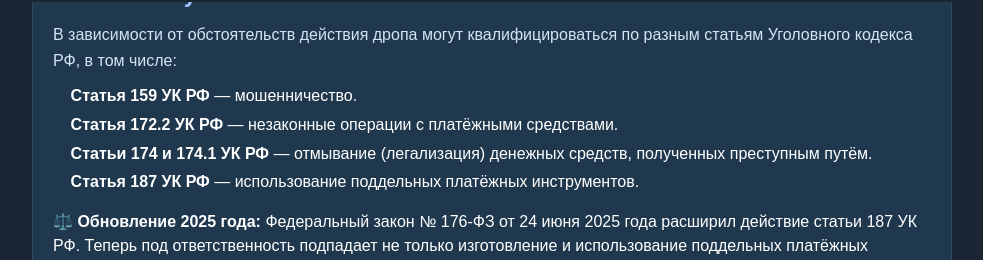
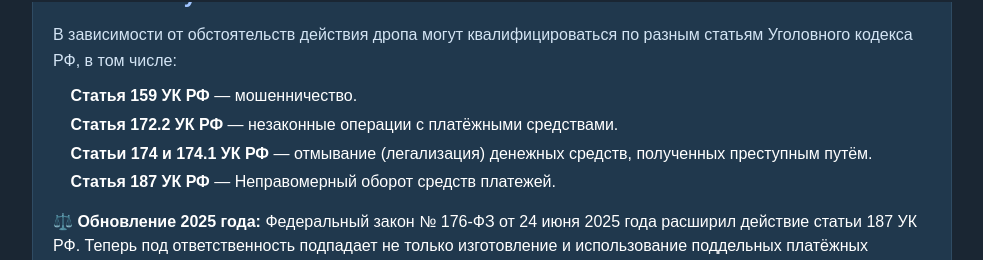
Before and after one commit to VladPeskovDev/Next-js-React-, a Next.js app in the folder lawyer-page/: page /drops-responsibility in a window 1280 px wide. Shown: the part 798-1058 px from the top of the page, without its empty margins (148-1131 px from the left). Built offline with nearby package versions, Linux system fonts and the light colour scheme.

Commit message:
fix: fix error

```diff
--- a/lawyer-page/src/app/drops-responsibility/page.tsx
+++ b/lawyer-page/src/app/drops-responsibility/page.tsx
@@ -210,7 +210,7 @@ export default function DropsResponsibilityPage(): JSX.Element {
     <li><strong>Статья 159 УК РФ</strong> — мошенничество.</li>
     <li><strong>Статья 172.2 УК РФ</strong> — незаконные операции с платёжными средствами.</li>
     <li><strong>Статьи 174 и 174.1 УК РФ</strong> — отмывание (легализация) денежных средств, полученных преступным путём.</li>
-    <li><strong>Статья 187 УК РФ</strong> — использование поддельных платёжных инструментов.</li>
+    <li><strong>Статья 187 УК РФ</strong> — Неправомерный оборот средств платежей.</li>
   </ul>
   <div className={styles.lawUpdate}>
     ⚖️ <strong>Обновление 2025 года:</strong> Федеральный закон № 176-ФЗ от 24 июня 2025 года
```
